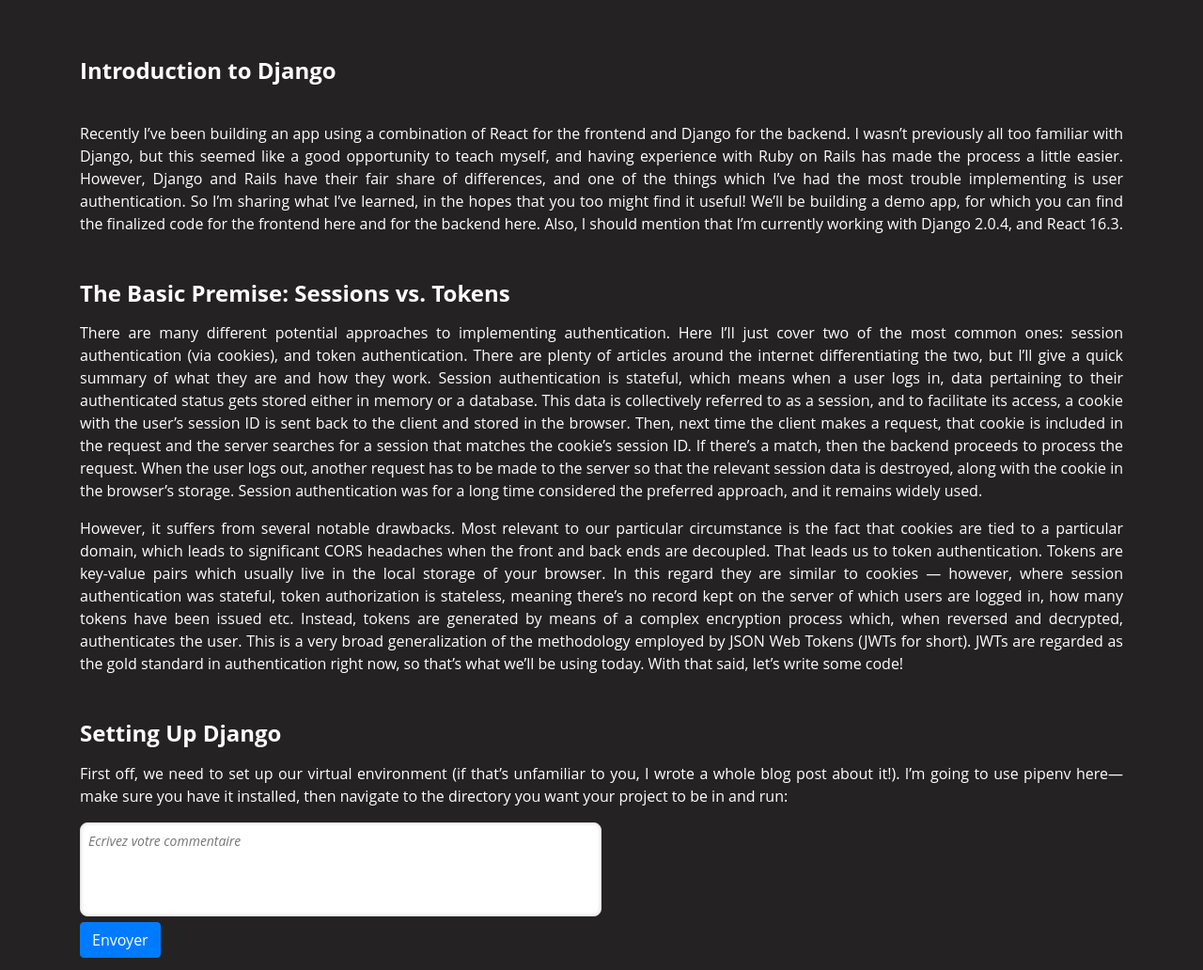
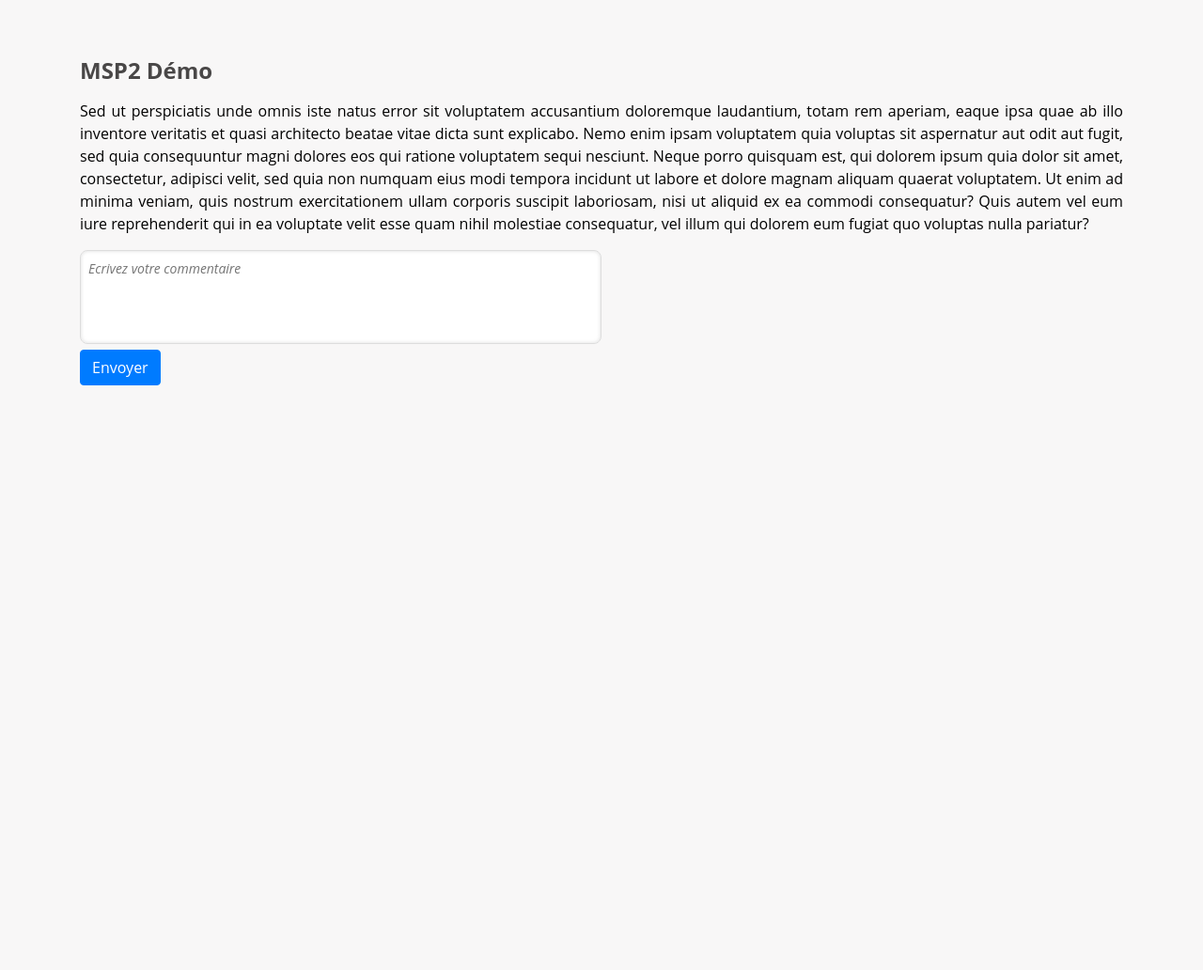
Before and after one commit to FatimaMoqran/moderationapp, a Flask app: page / in a window 1280 px wide. Shown: the whole page at 94% size. After the commit the page ends 410 px from the top, so only its background shows below. Run offline with Flask 2, Linux system fonts and the light colour scheme; some libraries are stand-ins or nearby versions.

Commit message:
changes index.html

```diff
--- a/app.py
+++ b/app.py
@@ -30,7 +30,7 @@
         elif len(response["Terms"]) > 1:
             texte = "Votre commentaire a été supprimé !!"
         #return (response)
-        return Response(texte)
+        return render_template("index.html",message = texte)
 
 
     req_data = request.get_json()
--- a/static/css/main.css
+++ b/static/css/main.css
@@ -9,8 +9,8 @@
 body {
   font-family: 'Open Sans', sans-serif;
   font-size: 16px;
-  background: rgb(36, 34, 34);
-  color: white;
+  background: rgb(248, 247, 247);
+  color: black;
 }
 
 #gauthier{
@@ -25,7 +25,7 @@
 
 
 h1 {
-  color: white;
+  color: rgb(73, 71, 71);
   font-weight: bold;
   margin: 3rem 0 1rem 0;
   padding: 0;
--- a/templates/index.html
+++ b/templates/index.html
@@ -1,7 +1,7 @@
+
 <!DOCTYPE html>
 <html lang="en">
 <head>
-
     <link rel="stylesheet" href="https://stackpath.bootstrapcdn.com/bootstrap/4.5.0/css/bootstrap.min.css">
     <link rel="stylesheet" href="{{ url_for('static', filename='css/main.css') }}">
     <meta charset="UTF-8">
@@ -9,29 +9,8 @@
 </head>
 <body>
     <div class="container">
-   <h1 class="align-self-center">  Introduction to Django</h1>
-   <div>
-       <!-- <img id="gauthier" src="https://ca.slack-edge.com/TLNL7T08P-ULLAN4T6Y-2c2d8d439108-512"> -->
-   </div>
-<br>
-   <p>
-
-   Recently I’ve been building an app using a combination of React for the frontend and Django for the backend. I wasn’t previously all too familiar with Django, but this seemed like a good opportunity to teach myself, and having experience with Ruby on Rails has made the process a little easier. However, Django and Rails have their fair share of differences, and one of the things which I’ve had the most trouble implementing is user authentication. So I’m sharing what I’ve learned, in the hopes that you too might find it useful!
-We’ll be building a demo app, for which you can find the finalized code for the frontend here and for the backend here. Also, I should mention that I’m currently working with Django 2.0.4, and React 16.3.
-</p>
-<h1>The Basic Premise: Sessions vs. Tokens</h1>
-<p>There are many different potential approaches to implementing authentication. Here I’ll just cover two of the most common ones: session authentication (via cookies), and token authentication. There are plenty of articles around the internet differentiating the two, but I’ll give a quick summary of what they are and how they work.
-Session authentication is stateful, which means when a user logs in, data pertaining to their authenticated status gets stored either in memory or a database. This data is collectively referred to as a session, and to facilitate its access, a cookie with the user’s session ID is sent back to the client and stored in the browser. Then, next time the client makes a request, that cookie is included in the request and the server searches for a session that matches the cookie’s session ID. If there’s a match, then the backend proceeds to process the request. When the user logs out, another request has to be made to the server so that the relevant session data is destroyed, along with the cookie in the browser’s storage.
-Session authentication was for a long time considered the preferred approach, and it remains widely used.
-
-<p>However, it suffers from several notable drawbacks. Most relevant to our particular circumstance is the fact that cookies are tied to a particular domain, which leads to significant CORS headaches when the front and back ends are decoupled.
-That leads us to token authentication. Tokens are key-value pairs which usually live in the local storage of your browser. In this regard they are similar to cookies — however, where session authentication was stateful, token authorization is stateless, meaning there’s no record kept on the server of which users are logged in, how many tokens have been issued etc. Instead, tokens are generated by means of a complex encryption process which, when reversed and decrypted, authenticates the user.
-This is a very broad generalization of the methodology employed by JSON Web Tokens (JWTs for short). JWTs are regarded as the gold standard in authentication right now, so that’s what we’ll be using today. With that said, let’s write some code!
-
-</p>
-<h1>Setting Up Django</h1>
-<p>First off, we need to set up our virtual environment (if that’s unfamiliar to you, I wrote a whole blog post about it!). I’m going to use pipenv here—make sure you have it installed, then navigate to the directory you want your project to be in and run:
-</p>
+        <h1>MSP2 Démo</h1>
+        <p>Sed ut perspiciatis unde omnis iste natus error sit voluptatem accusantium doloremque laudantium, totam rem aperiam, eaque ipsa quae ab illo inventore veritatis et quasi architecto beatae vitae dicta sunt explicabo. Nemo enim ipsam voluptatem quia voluptas sit aspernatur aut odit aut fugit, sed quia consequuntur magni dolores eos qui ratione voluptatem sequi nesciunt. Neque porro quisquam est, qui dolorem ipsum quia dolor sit amet, consectetur, adipisci velit, sed quia non numquam eius modi tempora incidunt ut labore et dolore magnam aliquam quaerat voluptatem. Ut enim ad minima veniam, quis nostrum exercitationem ullam corporis suscipit laboriosam, nisi ut aliquid ex ea commodi consequatur? Quis autem vel eum iure reprehenderit qui in ea voluptate velit esse quam nihil molestiae consequatur, vel illum qui dolorem eum fugiat quo voluptas nulla pariatur?</p>
         <form action="/comment/new" method="post">
             <!-- <input type="textarea" value="Commentaire" />  -->
             <!-- <textarea name="comment"></textarea> -->
@@ -40,6 +19,9 @@
                 <button type="submit" class="btn btn-primary">Envoyer</button>
             </div>
         </form>
+        <div>
+            <p>{{ message }}</p>
+        </div>
     </div>
 </body>
 </html>
```
Lines whose indentation alone changed are shown as unchanged.
